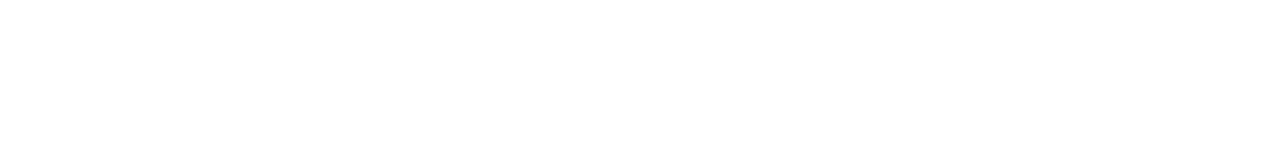
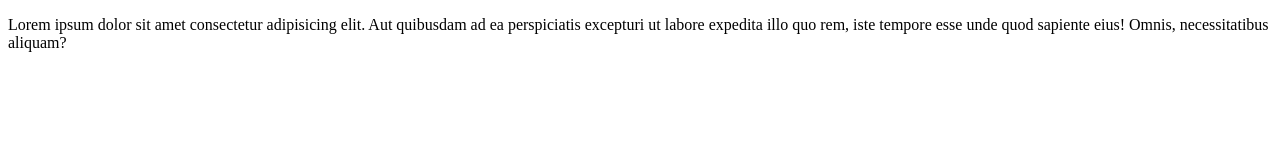
Before and after one commit to joy16890/Responsive-Website-Layout, a plain HTML site: page index.html in a window 1280 px wide. Drawn offline with Linux system fonts and the light colour scheme.

Commit message:
lorem added

```diff
--- a/index.html
+++ b/index.html
@@ -5,5 +5,11 @@
     <meta name="viewport" content="width=device-width, initial-scale=1.0" />
     <title>Responsive Website Layout</title>
   </head>
-  <body></body>
+  <body>
+    <p>
+      Lorem ipsum dolor sit amet consectetur adipisicing elit. Aut quibusdam ad
+      ea perspiciatis excepturi ut labore expedita illo quo rem, iste tempore
+      esse unde quod sapiente eius! Omnis, necessitatibus aliquam?
+    </p>
+  </body>
 </html>
```
